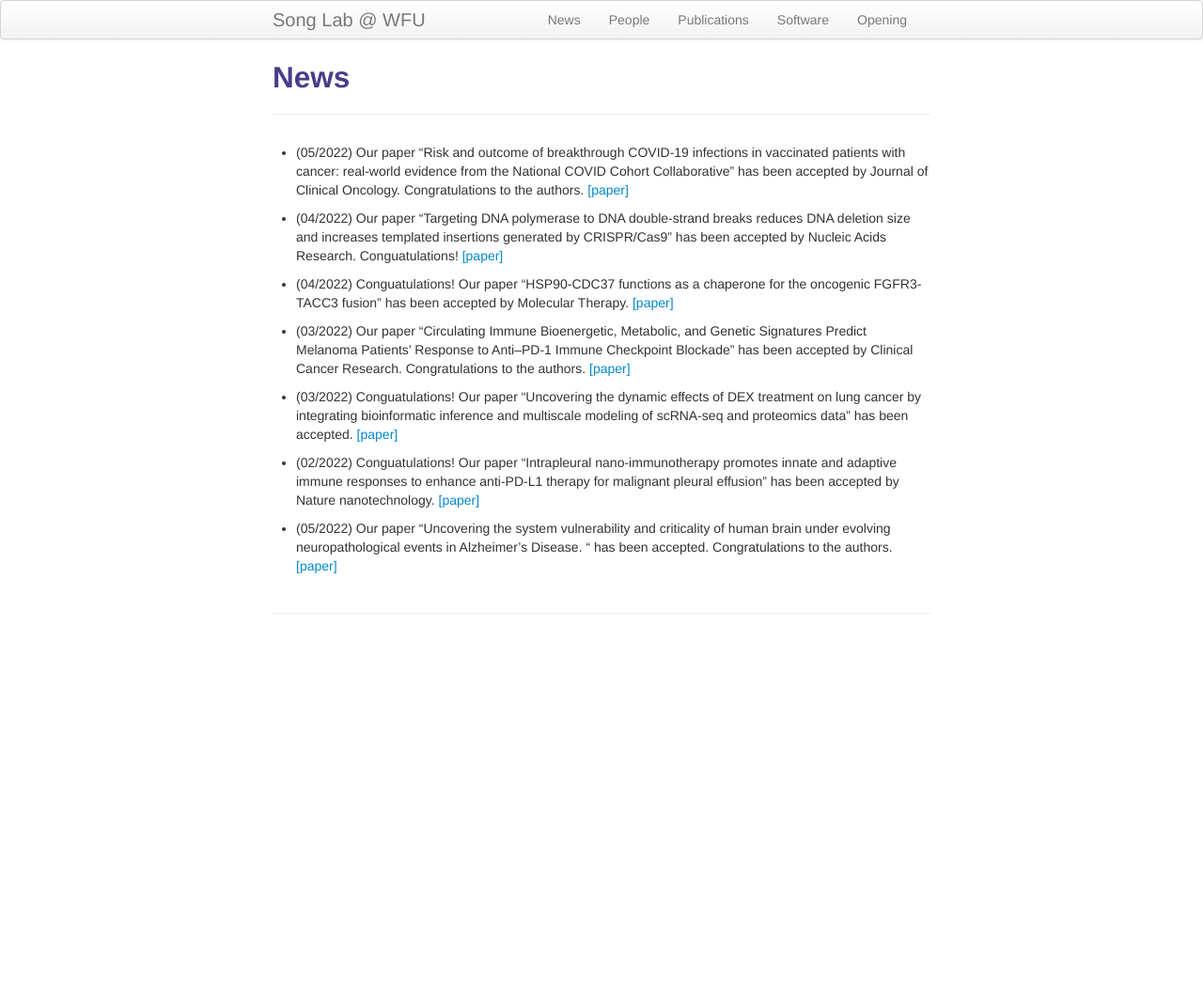
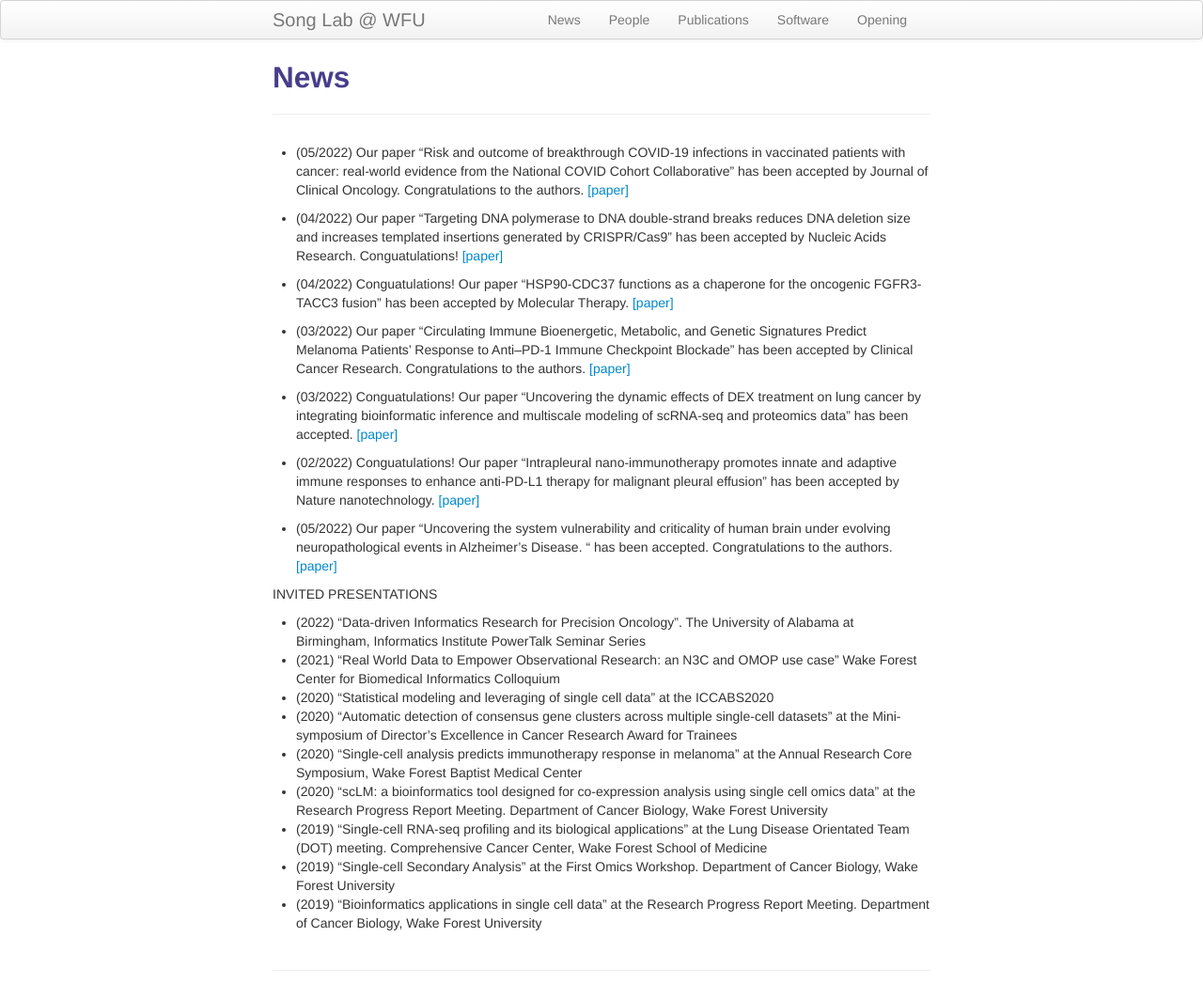
Before and after one commit to songqianqianlab/songqianqianlab.github.io2, a Jekyll site: the page built from pages/news.md, in a window 1280 px wide. Shown: the whole page at 94% size. Built offline with Jekyll 4.4.1, drawn with Linux system fonts in a browser that asks for light colours; before the commit the page ends 900 px from its top, so only the background shows below that.

Commit message:
Update news.md

```diff
--- a/pages/news.md
+++ b/pages/news.md
@@ -17,3 +17,15 @@ description: Lab's news
 * (02/2022) Conguatulations! Our paper "Intrapleural nano-immunotherapy promotes innate and adaptive immune responses to enhance anti-PD-L1 therapy for malignant pleural effusion" has been accepted by Nature nanotechnology. [[paper]](https://www.nature.com/articles/s41565-021-01032-w)
 
 * (05/2022) Our paper "Uncovering the system vulnerability and criticality of human brain under evolving neuropathological events in Alzheimer’s Disease. " has been accepted. Congratulations to the authors. [[paper]](https://arxiv.org/abs/2201.08941)
+
+
+INVITED PRESENTATIONS
+* (2022) “Data-driven Informatics Research for Precision Oncology". The University of Alabama at Birmingham, Informatics Institute PowerTalk Seminar Series
+* (2021) “Real World Data to Empower Observational Research: an N3C and OMOP use case” Wake Forest Center for Biomedical Informatics Colloquium
+* (2020) “Statistical modeling and leveraging of single cell data” at the ICCABS2020
+* (2020) “Automatic detection of consensus gene clusters across multiple single-cell datasets” at the Mini-symposium of Director’s Excellence in Cancer Research Award for Trainees
+* (2020) “Single-cell analysis predicts immunotherapy response in melanoma” at the Annual Research Core Symposium, Wake Forest Baptist Medical Center
+* (2020) “scLM: a bioinformatics tool designed for co-expression analysis using single cell omics data” at the Research Progress Report Meeting. Department of Cancer Biology, Wake Forest University
+* (2019) “Single-cell RNA-seq profiling and its biological applications” at the Lung Disease Orientated Team (DOT) meeting. Comprehensive Cancer Center, Wake Forest School of Medicine
+* (2019) “Single-cell Secondary Analysis” at the First Omics Workshop. Department of Cancer Biology, Wake Forest University
+* (2019) “Bioinformatics applications in single cell data” at the Research Progress Report Meeting. Department of Cancer Biology, Wake Forest University
```
